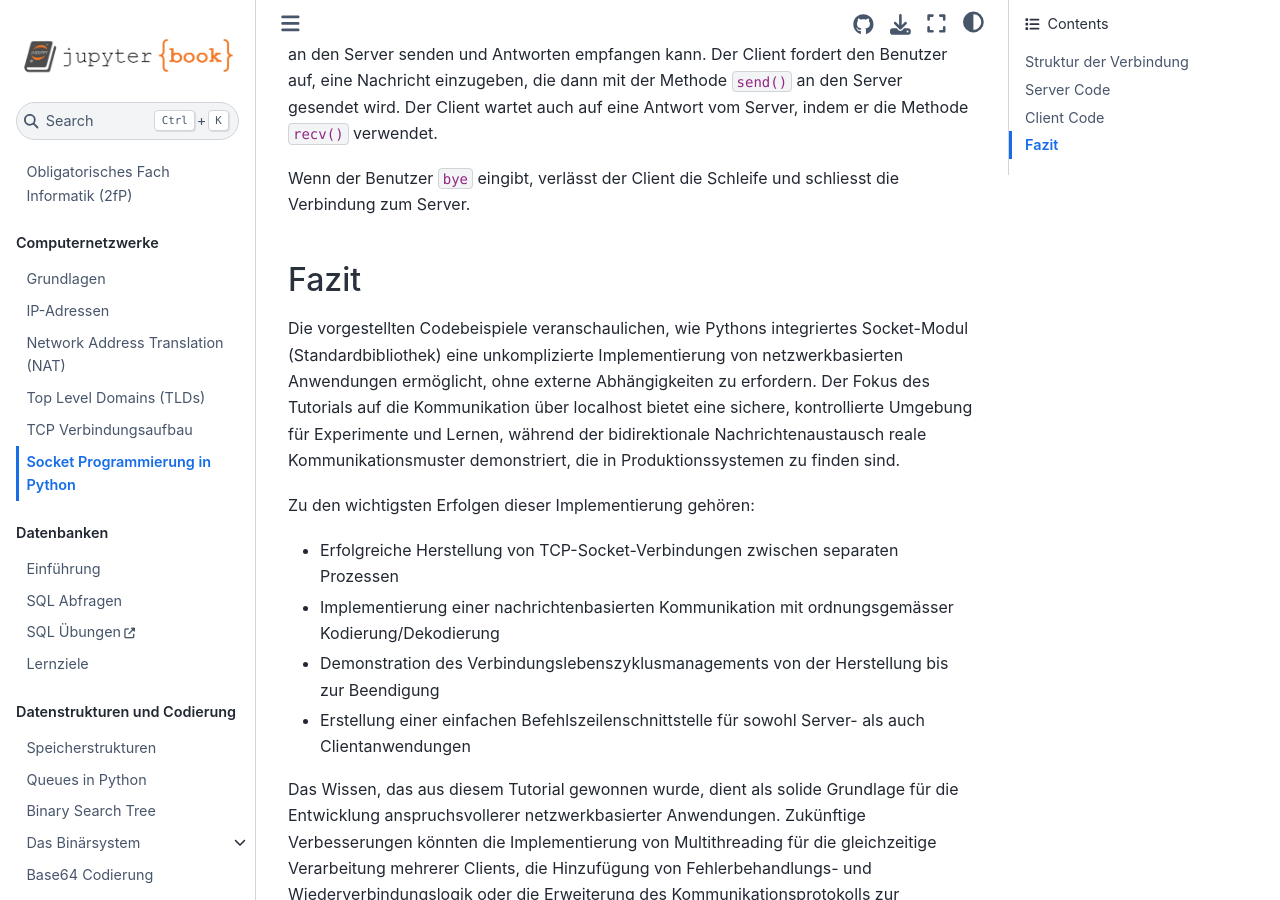
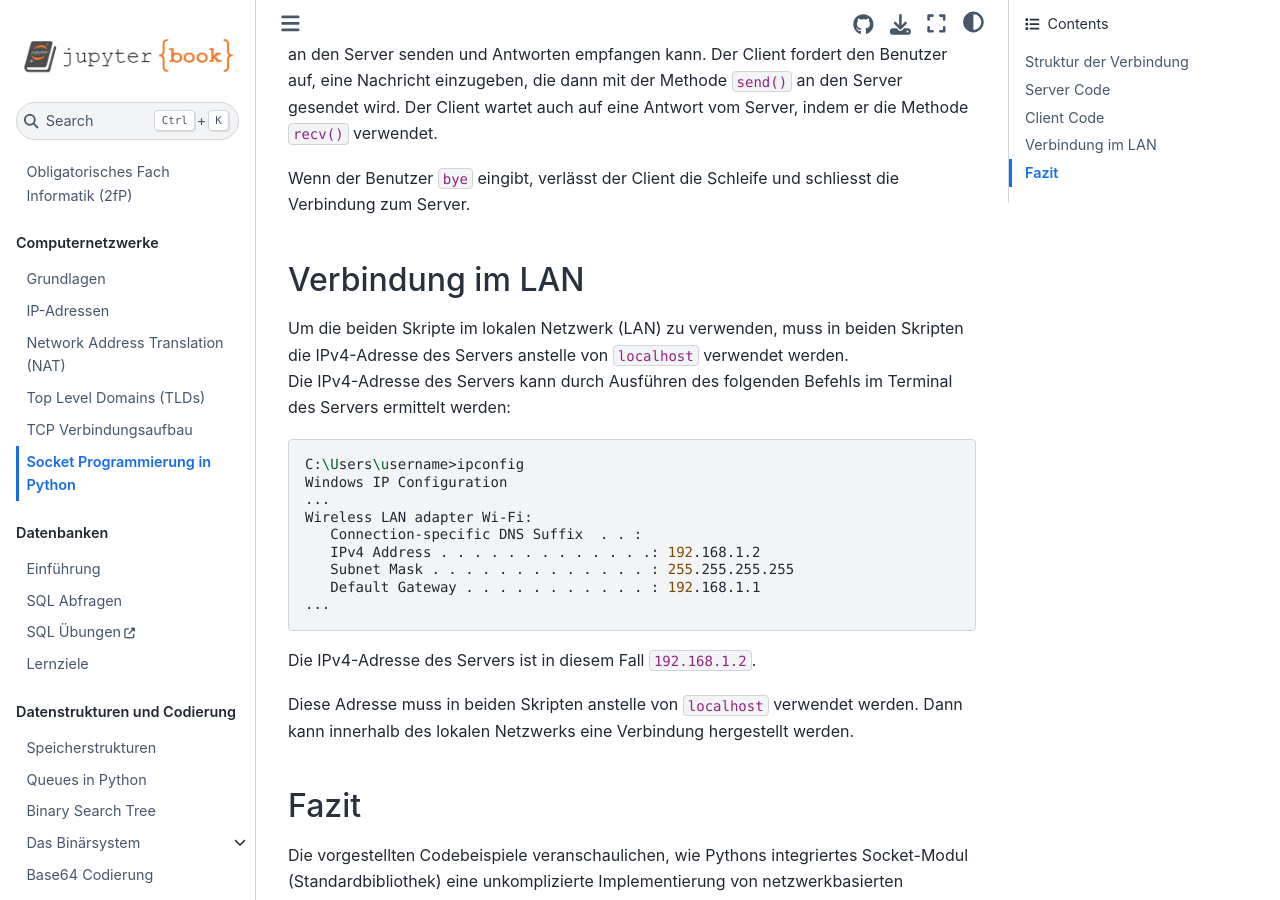
Before and after one commit to SkriptenMk/I_fP_24-28, a Jupyter Book: the page built from docs/250905/sockets.md, in a window 1280 px wide and 900 px high, scrolled down 4934 px. Built offline with Jupyter Book 1.0.4 settings and Sphinx 7.4.7 and the Sphinx Book theme 1.1.4, drawn with Linux system fonts in a browser that asks for light colours.

Commit message:
Ergänze die Angaben für die Vebindung im LAN

````diff
--- a/docs/250905/sockets.md
+++ b/docs/250905/sockets.md
@@ -264,6 +264,31 @@ verwendet.
 Wenn der Benutzer `bye` eingibt, verlässt der Client die Schleife und
 schliesst die Verbindung zum Server.
 
+## Verbindung im LAN
+
+Um die beiden Skripte im lokalen Netzwerk (LAN) zu verwenden, muss in
+beiden Skripten die IPv4-Adresse des Servers anstelle von `localhost`
+verwendet werden.
+Die IPv4-Adresse des Servers kann durch Ausführen des folgenden Befehls
+im Terminal des Servers ermittelt werden:
+
+```bash
+C:\Users\username>ipconfig
+Windows IP Configuration
+...
+Wireless LAN adapter Wi-Fi:
+   Connection-specific DNS Suffix  . . :
+   IPv4 Address . . . . . . . . . . . . .: 192.168.1.2
+   Subnet Mask . . . . . . . . . . . . . : 255.255.255.255
+   Default Gateway . . . . . . . . . . . : 192.168.1.1
+...
+```
+Die IPv4-Adresse des Servers ist in diesem Fall `192.168.1.2`.
+
+Diese Adresse muss in beiden Skripten anstelle von `localhost` verwendet
+werden. Dann kann innerhalb des lokalen Netzwerks eine Verbindung
+hergestellt werden.
+
 
 ## Fazit
 
````
